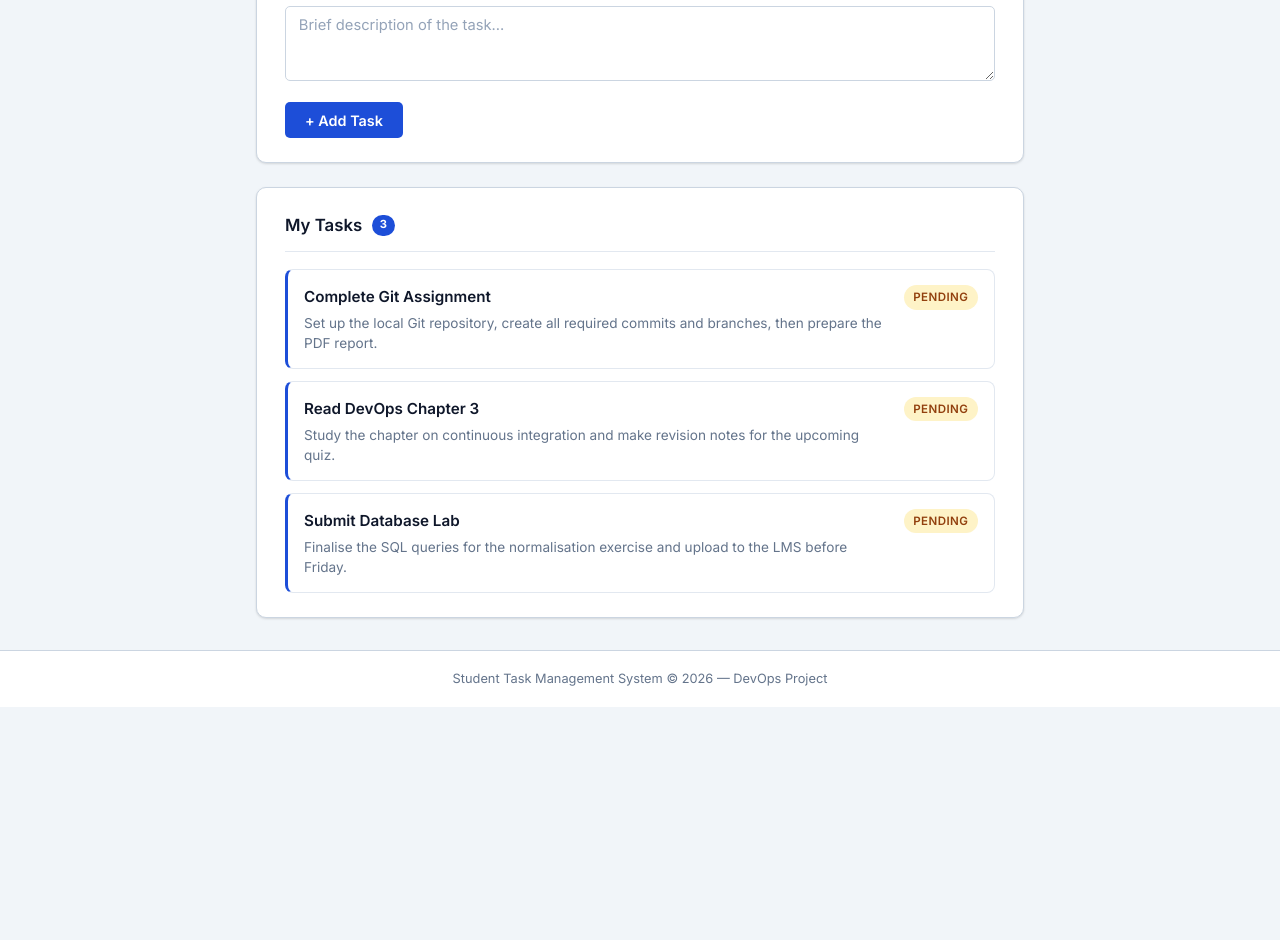
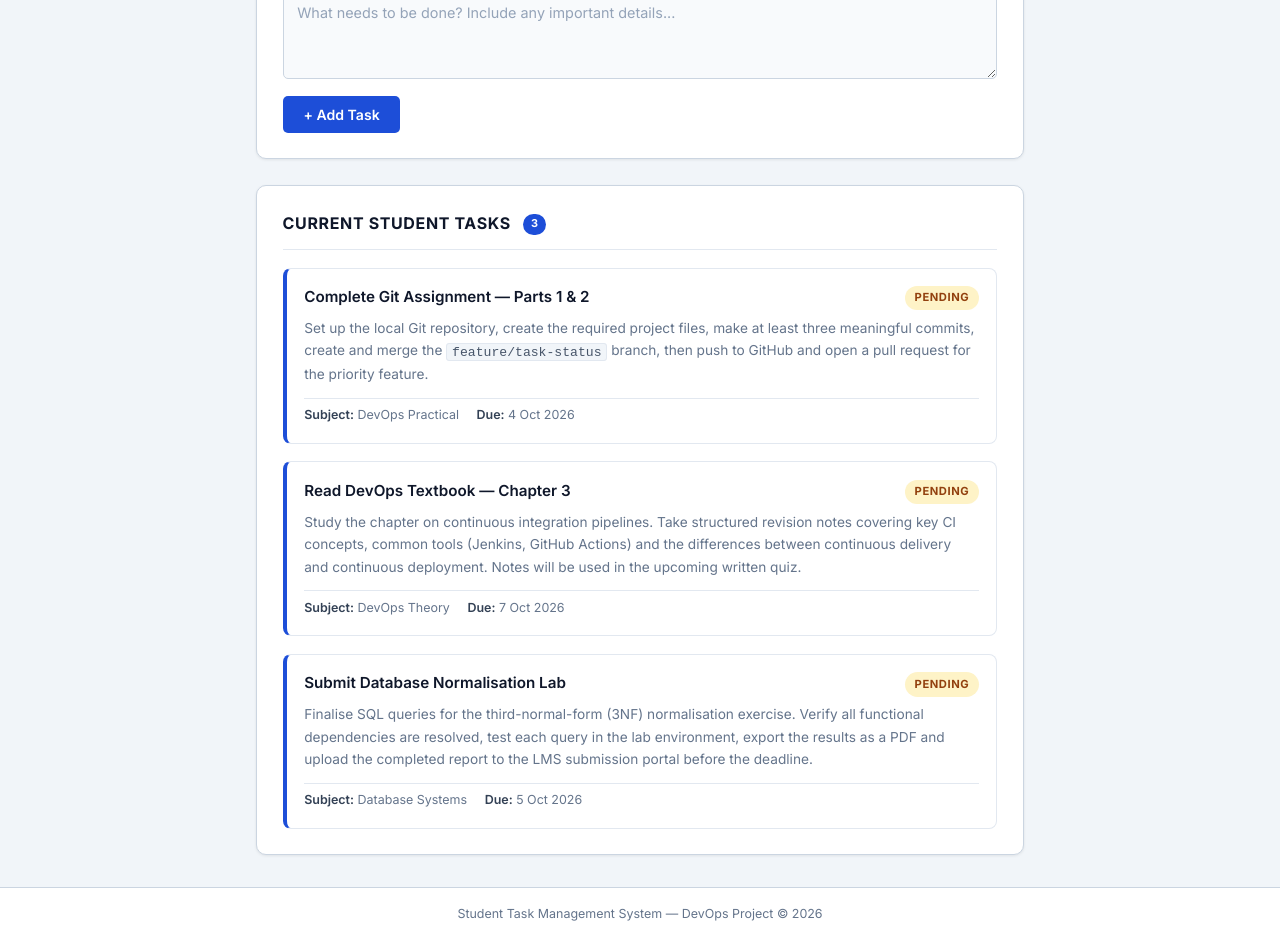
Before and after one commit to Noor1675/student-task-manager, a plain HTML site: page index.html in a window 1280 px wide. Shown: the part 354-1294 px from the top of the page. Before the commit the page ends 1061 px from the top, so only its background shows below. Drawn offline with Linux system fonts and the light colour scheme.

Commit message:
improved layout and content changes (Version 2)

```diff
--- a/index.html
+++ b/index.html
@@ -9,19 +9,25 @@
 </head>
 <body>
 
+  <!-- ── Header ─────────────────────────────────────────── -->
   <header class="site-header">
     <div class="header-inner">
+      <!-- Option A: Clear, professional heading -->
       <h1>Student Task Management System</h1>
-      <p class="header-sub">Organise your academic work efficiently</p>
+      <p class="header-sub">Track, manage and complete your academic tasks</p>
     </div>
   </header>
 
   <main class="container">
 
-    <!-- Add Task Form -->
+    <!-- ── Add Task Form ──────────────────────────────────── -->
+    <!-- Option C: Improved form layout with clear section label -->
     <section class="card form-card" aria-labelledby="form-heading">
       <h2 id="form-heading">Add New Task</h2>
+
       <form id="task-form" novalidate>
+
+        <div class="form-row">
           <div class="form-group">
             <label for="task-title">Task Title <span class="required">*</span></label>
             <input
@@ -33,55 +39,94 @@
               required
             />
           </div>
+        </div>
+
+        <div class="form-row">
           <div class="form-group">
             <label for="task-desc">Description <span class="required">*</span></label>
             <textarea
               id="task-desc"
               name="task-desc"
-            placeholder="Brief description of the task..."
+              placeholder="What needs to be done? Include any important details..."
               rows="3"
               required
             ></textarea>
           </div>
-        <button type="submit" id="add-task-btn" class="btn btn-primary">
-          + Add Task
-        </button>
+        </div>
+
+        <div class="form-footer">
+          <button type="submit" id="add-task-btn" class="btn btn-primary">+ Add Task</button>
           <p id="form-error" class="error-msg" role="alert" aria-live="polite"></p>
+        </div>
+
       </form>
     </section>
 
-    <!-- Task List -->
+    <!-- ── Task List ──────────────────────────────────────── -->
+    <!-- Option A: Section renamed to "Current Student Tasks" -->
     <section class="card list-card" aria-labelledby="list-heading">
-      <h2 id="list-heading">My Tasks <span id="task-count" class="badge">3</span></h2>
+      <h2 id="list-heading">
+        Current Student Tasks
+        <span id="task-count" class="badge">3</span>
+      </h2>
+
       <ul id="task-list" class="task-list">
 
+        <!-- Option B: Richer, better-organised task cards -->
         <li class="task-item" data-id="1">
           <div class="task-body">
-            <h3 class="task-title">Complete Git Assignment</h3>
-            <p class="task-desc">Set up the local Git repository, create all required commits and branches, then prepare the PDF report.</p>
+            <div class="task-header">
+              <h3 class="task-title">Complete Git Assignment — Parts 1 &amp; 2</h3>
+              <span class="task-status status-pending">Pending</span>
             </div>
-          <div class="task-meta">
-            <span class="task-status status-pending">Pending</span>
+            <p class="task-desc">
+              Set up the local Git repository, create the required project files, make
+              at least three meaningful commits, create and merge the
+              <code>feature/task-status</code> branch, then push to GitHub and open a
+              pull request for the priority feature.
+            </p>
+            <div class="task-meta-row">
+              <span class="meta-item"><strong>Subject:</strong> DevOps Practical</span>
+              <span class="meta-item"><strong>Due:</strong> 4 Oct 2026</span>
+            </div>
           </div>
         </li>
 
         <li class="task-item" data-id="2">
           <div class="task-body">
-            <h3 class="task-title">Read DevOps Chapter 3</h3>
-            <p class="task-desc">Study the chapter on continuous integration and make revision notes for the upcoming quiz.</p>
+            <div class="task-header">
+              <h3 class="task-title">Read DevOps Textbook — Chapter 3</h3>
+              <span class="task-status status-pending">Pending</span>
             </div>
-          <div class="task-meta">
-            <span class="task-status status-pending">Pending</span>
+            <p class="task-desc">
+              Study the chapter on continuous integration pipelines. Take structured
+              revision notes covering key CI concepts, common tools (Jenkins, GitHub
+              Actions) and the differences between continuous delivery and continuous
+              deployment. Notes will be used in the upcoming written quiz.
+            </p>
+            <div class="task-meta-row">
+              <span class="meta-item"><strong>Subject:</strong> DevOps Theory</span>
+              <span class="meta-item"><strong>Due:</strong> 7 Oct 2026</span>
+            </div>
           </div>
         </li>
 
         <li class="task-item" data-id="3">
           <div class="task-body">
-            <h3 class="task-title">Submit Database Lab</h3>
-            <p class="task-desc">Finalise the SQL queries for the normalisation exercise and upload to the LMS before Friday.</p>
+            <div class="task-header">
+              <h3 class="task-title">Submit Database Normalisation Lab</h3>
+              <span class="task-status status-pending">Pending</span>
             </div>
-          <div class="task-meta">
-            <span class="task-status status-pending">Pending</span>
+            <p class="task-desc">
+              Finalise SQL queries for the third-normal-form (3NF) normalisation
+              exercise. Verify all functional dependencies are resolved, test each query
+              in the lab environment, export the results as a PDF and upload the
+              completed report to the LMS submission portal before the deadline.
+            </p>
+            <div class="task-meta-row">
+              <span class="meta-item"><strong>Subject:</strong> Database Systems</span>
+              <span class="meta-item"><strong>Due:</strong> 5 Oct 2026</span>
+            </div>
           </div>
         </li>
 
@@ -91,7 +136,7 @@
   </main>
 
   <footer class="site-footer">
-    <p>Student Task Management System &copy; 2026 &mdash; DevOps Project</p>
+    <p>Student Task Management System &mdash; DevOps Project &copy; 2026</p>
   </footer>
 
   <script src="script.js"></script>
--- a/script.js
+++ b/script.js
@@ -53,13 +53,17 @@ function createTaskElement(id, title, description) {
   li.className = 'task-item';
   li.dataset.id = id;
 
+  // Uses the same card structure as the pre-loaded tasks (Option B layout)
   li.innerHTML = `
     <div class="task-body">
-      <h3 class="task-title">${escapeHtml(title)}</h3>
+      <div class="task-header">
+        <h3 class="task-title">${escapeHtml(title)}</h3>
+        <span class="task-status status-pending">Pending</span>
+      </div>
       <p class="task-desc">${escapeHtml(description)}</p>
-    </div>
-    <div class="task-meta">
-      <span class="task-status status-pending">Pending</span>
+      <div class="task-meta-row">
+        <span class="meta-item"><strong>Added:</strong> ${new Date().toLocaleDateString('en-GB', { day: 'numeric', month: 'short', year: 'numeric' })}</span>
+      </div>
     </div>
   `;
 
--- a/style.css
+++ b/style.css
@@ -1,5 +1,6 @@
 /* ================================================
    Student Task Management System — style.css
+   Option C: Better spacing, improved cards, better form layout
    ================================================ */
 
 /* ---------- Google Font ---------- */
@@ -7,43 +8,47 @@
 
 /* ---------- CSS Custom Properties ---------- */
 :root {
-  --clr-bg:        #f1f5f9;
-  --clr-surface:   #ffffff;
-  --clr-border:    #cbd5e1;
-  --clr-border-lt: #e2e8f0;
+  --clr-bg:          #f1f5f9;
+  --clr-surface:     #ffffff;
+  --clr-border:      #cbd5e1;
+  --clr-border-lt:   #e2e8f0;
 
-  --clr-primary:   #1d4ed8;
-  --clr-primary-h: #1e40af;
-  --clr-primary-lt:#eff6ff;
+  --clr-primary:     #1d4ed8;
+  --clr-primary-h:   #1e40af;
 
-  --clr-danger:    #dc2626;
-  --clr-danger-lt: #fef2f2;
+  --clr-danger:      #dc2626;
+  --clr-danger-lt:   #fef2f2;
+  --clr-danger-bd:   #fecaca;
 
-  --clr-text:      #0f172a;
-  --clr-text-sec:  #334155;
-  --clr-muted:     #64748b;
+  --clr-text:        #0f172a;
+  --clr-text-sec:    #334155;
+  --clr-muted:       #64748b;
+  --clr-code:        #475569;
 
-  --status-pending-bg:    #fef3c7;
-  --status-pending-text:  #92400e;
-  --status-pending-dot:   #d97706;
-
+  --status-pending-bg:     #fef3c7;
+  --status-pending-text:   #92400e;
   --status-completed-bg:   #dcfce7;
   --status-completed-text: #14532d;
-  --status-completed-dot:  #16a34a;
+
+  /* Option C: spacing scale */
+  --space-xs:  0.4rem;
+  --space-sm:  0.75rem;
+  --space-md:  1.1rem;
+  --space-lg:  1.6rem;
+  --space-xl:  2rem;
 
   --radius-sm: 5px;
   --radius-md: 8px;
   --radius-lg: 10px;
 
-  --shadow-sm: 0 1px 3px rgba(0,0,0,0.08), 0 1px 2px rgba(0,0,0,0.06);
-  --shadow-md: 0 4px 6px rgba(0,0,0,0.07), 0 2px 4px rgba(0,0,0,0.06);
+  --shadow-sm: 0 1px 3px rgba(0,0,0,0.08);
+  --shadow-md: 0 4px 10px rgba(0,0,0,0.09);
   --transition: 0.18s ease;
 }
 
 /* ---------- Reset ---------- */
 *, *::before, *::after { box-sizing: border-box; margin: 0; padding: 0; }
 
-/* ---------- Base ---------- */
 html { scroll-behavior: smooth; }
 
 body {
@@ -57,72 +62,92 @@ body {
   font-size: 15px;
 }
 
-/* ---------- Header ---------- */
+/* ================================================================
+   HEADER
+   Option A: Clean, authoritative heading — no gradients, no gimmicks
+   ================================================================ */
 .site-header {
   background-color: #1e3a8a;
   border-bottom: 3px solid #1d4ed8;
-  padding: 1.75rem 1rem;
+  padding: 1.6rem 1rem;
   text-align: center;
 }
 
 .site-header h1 {
-  font-size: clamp(1.3rem, 3.5vw, 2rem);
+  font-size: clamp(1.25rem, 3.5vw, 1.9rem);
   font-weight: 700;
   color: #ffffff;
-  letter-spacing: -0.3px;
+  letter-spacing: -0.25px;
+  line-height: 1.3;
 }
 
 .header-sub {
   color: #bfdbfe;
-  font-size: 0.9rem;
-  margin-top: 0.35rem;
+  font-size: 0.875rem;
+  margin-top: 0.4rem;
   font-weight: 400;
 }
 
-/* ---------- Layout ---------- */
+/* ================================================================
+   LAYOUT
+   ================================================================ */
 .container {
   max-width: 800px;
   width: 100%;
-  margin: 2rem auto;
+  margin: var(--space-xl) auto;
   padding: 0 1rem;
   flex: 1;
   display: flex;
   flex-direction: column;
-  gap: 1.5rem;
+  gap: var(--space-lg);
 }
 
-/* ---------- Card ---------- */
+/* ================================================================
+   CARD
+   Option C: Improved card — clear top border accent, generous padding
+   ================================================================ */
 .card {
   background: var(--clr-surface);
   border: 1px solid var(--clr-border);
   border-radius: var(--radius-lg);
-  padding: 1.5rem 1.75rem;
+  padding: var(--space-lg) var(--space-lg);
   box-shadow: var(--shadow-sm);
 }
 
 .card h2 {
-  font-size: 1.05rem;
-  font-weight: 600;
+  font-size: 1rem;
+  font-weight: 700;
   color: var(--clr-text);
-  margin-bottom: 1.1rem;
   display: flex;
   align-items: center;
-  gap: 0.6rem;
-  padding-bottom: 0.75rem;
+  gap: var(--space-sm);
+  padding-bottom: var(--space-sm);
+  margin-bottom: var(--space-md);
   border-bottom: 1px solid var(--clr-border-lt);
+  text-transform: uppercase;
+  letter-spacing: 0.04em;
 }
 
-/* ---------- Form ---------- */
+/* ================================================================
+   FORM
+   Option C: form-row for consistent spacing, cleaner footer
+   ================================================================ */
+.form-row {
+  margin-bottom: var(--space-md);
+}
+
 .form-group {
-  margin-bottom: 0.9rem;
+  display: flex;
+  flex-direction: column;
 }
 
 .form-group label {
-  display: block;
-  font-size: 0.85rem;
-  font-weight: 500;
+  font-size: 0.82rem;
+  font-weight: 600;
   color: var(--clr-text-sec);
-  margin-bottom: 0.35rem;
+  margin-bottom: var(--space-xs);
+  text-transform: uppercase;
+  letter-spacing: 0.05em;
 }
 
 .required { color: var(--clr-danger); }
@@ -130,32 +155,41 @@ body {
 .form-group input,
 .form-group textarea {
   width: 100%;
-  background: #ffffff;
+  background: #f8fafc;
   border: 1px solid var(--clr-border);
   border-radius: var(--radius-sm);
   color: var(--clr-text);
   font-family: inherit;
-  font-size: 0.92rem;
-  padding: 0.55rem 0.8rem;
+  font-size: 0.9rem;
+  padding: 0.6rem 0.85rem;
   outline: none;
-  transition: border-color var(--transition), box-shadow var(--transition);
+  transition: border-color var(--transition), box-shadow var(--transition), background var(--transition);
   resize: vertical;
 }
 
 .form-group input::placeholder,
-.form-group textarea::placeholder {
-  color: #94a3b8;
-}
+.form-group textarea::placeholder { color: #94a3b8; }
 
 .form-group input:focus,
 .form-group textarea:focus {
+  background: #ffffff;
   border-color: var(--clr-primary);
-  box-shadow: 0 0 0 3px rgba(29,78,216,0.12);
+  box-shadow: 0 0 0 3px rgba(29,78,216,0.1);
 }
 
-.form-group textarea { min-height: 75px; }
+.form-group textarea { min-height: 85px; }
 
-/* ---------- Button ---------- */
+/* Option C: form footer — button and error on the same row area */
+.form-footer {
+  display: flex;
+  flex-direction: column;
+  align-items: flex-start;
+  gap: var(--space-xs);
+}
+
+/* ================================================================
+   BUTTON
+   ================================================================ */
 .btn {
   display: inline-flex;
   align-items: center;
@@ -163,8 +197,8 @@ body {
   cursor: pointer;
   font-family: inherit;
   font-weight: 600;
-  font-size: 0.9rem;
-  padding: 0.58rem 1.25rem;
+  font-size: 0.88rem;
+  padding: 0.6rem 1.3rem;
   border: none;
   border-radius: var(--radius-sm);
   transition: background var(--transition), box-shadow var(--transition), transform var(--transition);
@@ -186,54 +220,58 @@ body {
   box-shadow: none;
 }
 
-/* ---------- Error Message ---------- */
+/* ================================================================
+   ERROR MESSAGE
+   ================================================================ */
 .error-msg {
-  font-size: 0.83rem;
+  font-size: 0.82rem;
   color: var(--clr-danger);
   background: var(--clr-danger-lt);
-  border: 1px solid #fecaca;
+  border: 1px solid var(--clr-danger-bd);
   border-radius: var(--radius-sm);
-  padding: 0.4rem 0.7rem;
-  margin-top: 0.6rem;
-  min-height: 0;
+  padding: 0.4rem 0.75rem;
   display: none;
 }
 
-.error-msg:not(:empty) {
-  display: block;
-}
+.error-msg:not(:empty) { display: block; }
 
-/* ---------- Badge ---------- */
+/* ================================================================
+   BADGE
+   ================================================================ */
 .badge {
   background: var(--clr-primary);
   color: #fff;
-  font-size: 0.7rem;
+  font-size: 0.68rem;
   font-weight: 700;
-  padding: 0.1rem 0.5rem;
+  padding: 0.12rem 0.5rem;
   border-radius: 999px;
+  letter-spacing: 0;
+  text-transform: none;
 }
 
-/* ---------- Task List ---------- */
+/* ================================================================
+   TASK LIST
+   Option C: Better spacing between items
+   ================================================================ */
 .task-list {
   list-style: none;
   display: flex;
   flex-direction: column;
-  gap: 0.75rem;
+  gap: var(--space-md);
 }
 
-/* ---------- Task Item ---------- */
+/* ================================================================
+   TASK ITEM
+   Option B + C: Richer card with header row, meta row, left accent
+   ================================================================ */
 .task-item {
   background: var(--clr-surface);
   border: 1px solid var(--clr-border-lt);
-  border-left: 3px solid var(--clr-primary);
+  border-left: 4px solid var(--clr-primary);
   border-radius: var(--radius-md);
-  padding: 0.9rem 1rem;
-  display: flex;
-  justify-content: space-between;
-  align-items: flex-start;
-  gap: 1rem;
-  transition: border-color var(--transition), box-shadow var(--transition);
-  animation: slideIn 0.25s ease;
+  padding: var(--space-md) var(--space-md);
+  transition: box-shadow var(--transition), border-left-color var(--transition);
+  animation: slideIn 0.22s ease;
 }
 
 .task-item:hover {
@@ -242,69 +280,101 @@ body {
 }
 
 @keyframes slideIn {
-  from { opacity: 0; transform: translateY(-8px); }
+  from { opacity: 0; transform: translateY(-7px); }
   to   { opacity: 1; transform: translateY(0); }
 }
 
-.task-body { flex: 1; }
+.task-body { width: 100%; }
 
-.task-body .task-title {
+/* Option B: Task header — title + status on the same row */
+.task-header {
+  display: flex;
+  justify-content: space-between;
+  align-items: flex-start;
+  gap: var(--space-sm);
+  margin-bottom: var(--space-xs);
+}
+
+.task-title {
   font-size: 0.95rem;
   font-weight: 600;
   color: var(--clr-text);
-  margin-bottom: 0.25rem;
+  line-height: 1.4;
+  flex: 1;
 }
 
-.task-body .task-desc {
-  font-size: 0.85rem;
+/* Option B: Description — slightly larger with breathing room */
+.task-desc {
+  font-size: 0.855rem;
   color: var(--clr-muted);
-  line-height: 1.5;
+  line-height: 1.65;
+  margin-bottom: var(--space-sm);
 }
 
-.task-meta {
-  flex-shrink: 0;
-  display: flex;
-  align-items: flex-start;
+.task-desc code {
+  font-family: 'Courier New', monospace;
+  background: #f1f5f9;
+  color: var(--clr-code);
+  padding: 0.05rem 0.3rem;
+  border-radius: 3px;
+  font-size: 0.82rem;
+  border: 1px solid var(--clr-border-lt);
 }
 
-/* ---------- Status Badge ---------- */
+/* Option B: Meta row — subject and due date */
+.task-meta-row {
+  display: flex;
+  flex-wrap: wrap;
+  gap: var(--space-md);
+  padding-top: var(--space-xs);
+  border-top: 1px solid var(--clr-border-lt);
+}
+
+.meta-item {
+  font-size: 0.78rem;
+  color: var(--clr-muted);
+}
+
+.meta-item strong {
+  color: var(--clr-text-sec);
+  font-weight: 600;
+}
+
+/* ================================================================
+   STATUS BADGE
+   ================================================================ */
 .task-status {
-  font-size: 0.72rem;
-  font-weight: 600;
+  font-size: 0.7rem;
+  font-weight: 700;
   padding: 0.2rem 0.6rem;
   border-radius: 999px;
   text-transform: uppercase;
-  letter-spacing: 0.04em;
+  letter-spacing: 0.05em;
   white-space: nowrap;
+  flex-shrink: 0;
 }
 
-.status-pending {
-  background: var(--status-pending-bg);
-  color: var(--status-pending-text);
-}
+.status-pending   { background: var(--status-pending-bg);   color: var(--status-pending-text); }
+.status-completed { background: var(--status-completed-bg);  color: var(--status-completed-text); }
 
-.status-completed {
-  background: var(--status-completed-bg);
-  color: var(--status-completed-text);
-}
-
-/* ---------- Footer ---------- */
+/* ================================================================
+   FOOTER
+   ================================================================ */
 .site-footer {
   text-align: center;
-  padding: 1.1rem;
-  font-size: 0.8rem;
+  padding: 1rem;
+  font-size: 0.78rem;
   color: var(--clr-muted);
   border-top: 1px solid var(--clr-border);
   background: var(--clr-surface);
   margin-top: auto;
 }
 
-/* ---------- Responsive ---------- */
-@media (max-width: 520px) {
-  .task-item {
-    flex-direction: column;
-    align-items: flex-start;
-  }
-  .task-meta { margin-top: 0.4rem; }
-  .card { padding: 1.1rem; }
+/* ================================================================
+   RESPONSIVE
+   ================================================================ */
+@media (max-width: 540px) {
+  .task-header   { flex-direction: column; align-items: flex-start; }
+  .task-meta-row { gap: var(--space-sm); }
+  .card          { padding: 1.1rem; }
 }
```
Lines whose indentation alone changed are shown as unchanged.
